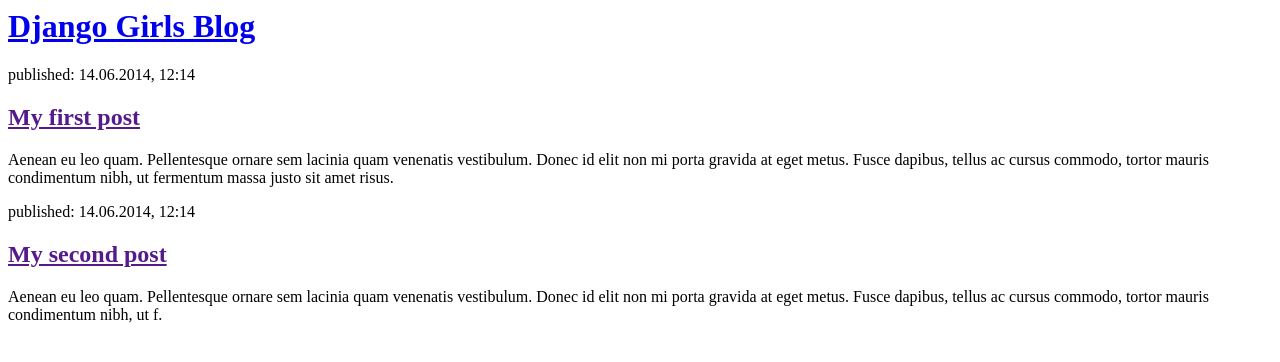
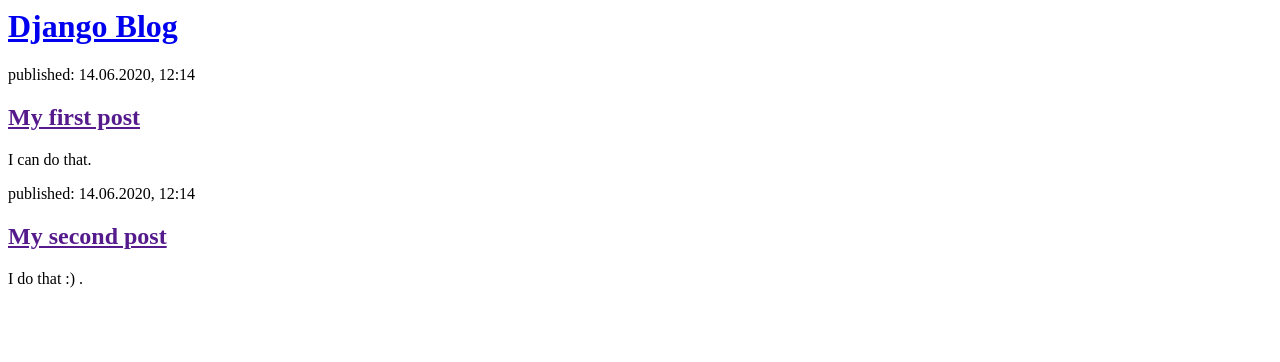
Before and after one commit to ashkanzabihi/firstproject, a Django app: page / in a window 1280 px wide. Shown: the top 362 px of the page. Run offline with Django 3.2, Linux system fonts and the light colour scheme.

Commit message:
I can change everything.

```diff
--- a/blog/templates/blog/post_list.html
+++ b/blog/templates/blog/post_list.html
@@ -1,22 +1,22 @@
 <html>
     <head>
-        <title>Django Girls blog</title>
+        <title>A&M blog</title>
     </head>
     <body>
         <div>
-            <h1><a href="/">Django Girls Blog</a></h1>
+            <h1><a href="/">Django Blog</a></h1>
         </div>
 
         <div>
-            <p>published: 14.06.2014, 12:14</p>
+            <p>published: 14.06.2020, 12:14</p>
             <h2><a href="">My first post</a></h2>
-            <p>Aenean eu leo quam. Pellentesque ornare sem lacinia quam venenatis vestibulum. Donec id elit non mi porta gravida at eget metus. Fusce dapibus, tellus ac cursus commodo, tortor mauris condimentum nibh, ut fermentum massa justo sit amet risus.</p>
+            <p>I can do that.</p>
         </div>
 
         <div>
-            <p>published: 14.06.2014, 12:14</p>
+            <p>published: 14.06.2020, 12:14</p>
             <h2><a href="">My second post</a></h2>
-            <p>Aenean eu leo quam. Pellentesque ornare sem lacinia quam venenatis vestibulum. Donec id elit non mi porta gravida at eget metus. Fusce dapibus, tellus ac cursus commodo, tortor mauris condimentum nibh, ut f.</p>
+            <p>I do that :) .</p>
         </div>
     </body>
 </html>
```
